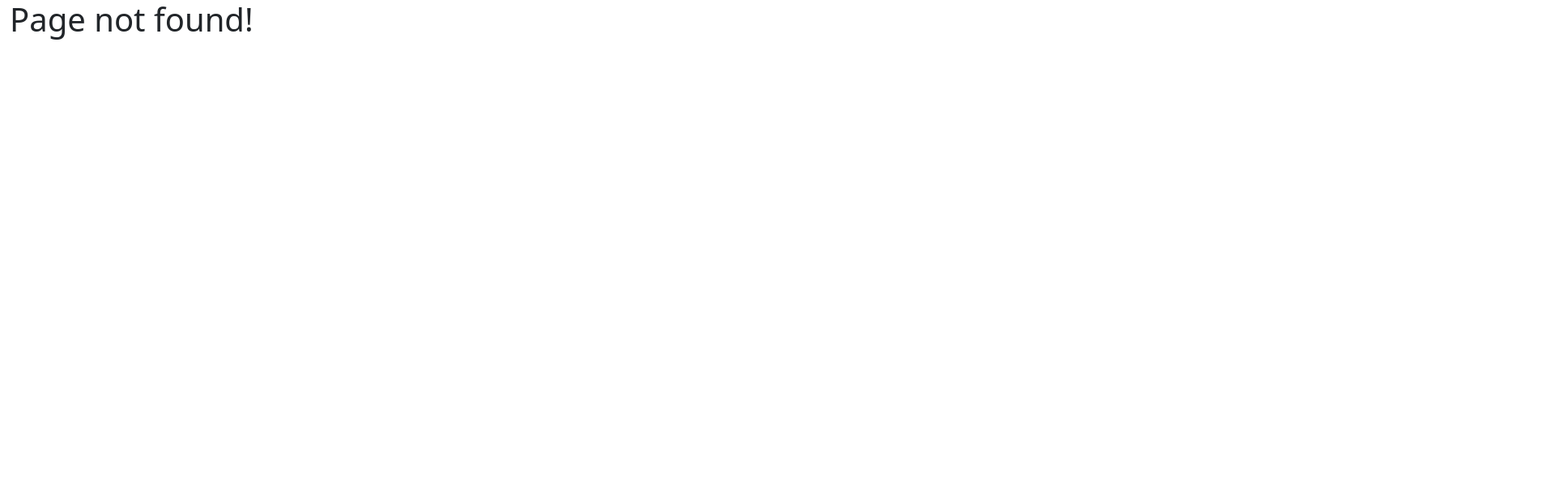
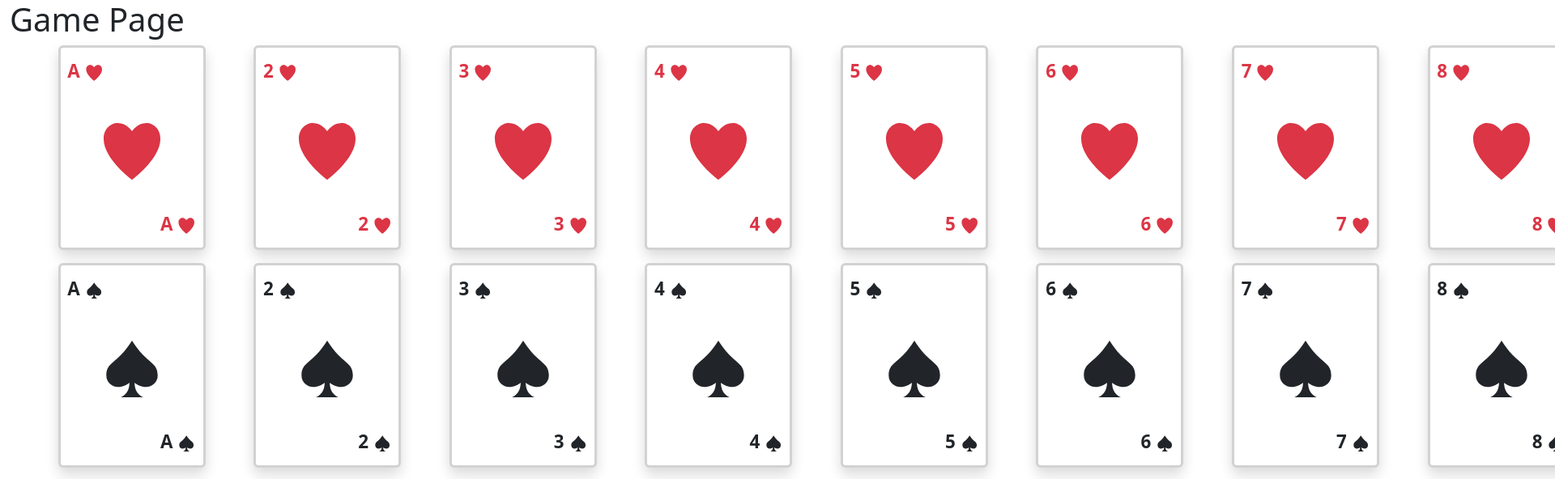
Before and after one commit to Issator/poker_client, a React (Create React App) app: page /game in a window 1280 px wide. Before the commit this address had no page. Shown: the top 592 px of the page at 81% size, 1920 px wide, since content can reach past the window. Built offline with nearby package versions, Linux system fonts and the light colour scheme.

Commit message:
create cards

```diff
--- a/package.json
+++ b/package.json
@@ -9,6 +9,7 @@
     "bootstrap": "^5.3.3",
     "react": "^18.2.0",
     "react-dom": "^18.2.0",
+    "react-icons": "^5.0.1",
     "react-router-dom": "^6.22.3",
     "react-scripts": "5.0.1",
     "sass": "^1.74.1",
--- a/src/App.js
+++ b/src/App.js
@@ -1,6 +1,7 @@
 import { BrowserRouter, Routes, Route } from "react-router-dom";
 import NotFoundPage from "./pages/NotFoundPage";
 import MainPage from "./pages/MainPage"
+import GamePage from "./pages/GamePage";
 
 function App() {
   return (
@@ -8,6 +9,7 @@ function App() {
       <BrowserRouter>
         <Routes>
           <Route path="/" element={<MainPage/>}/>
+          <Route path="/game" element={<GamePage/>}/>
           <Route path="*" element={<NotFoundPage/>}/>
         </Routes>
       </BrowserRouter>
--- /dev/null
+++ b/src/components/Cards/Card.js
@@ -0,0 +1,22 @@
+// ACCEPTED SIGNS:
+// Spades Clubs -> BLACK
+// Hearts Diamonds -> RED
+
+import CardIcon from "./CardIcon"
+
+export default function Card({value, sign, className}){
+
+    const cardColor = (sign == 'H' || sign == 'D') ? 'danger' : 'dark'
+    const icon = CardIcon({sign})
+    return (
+        <div className={`play-card text-${cardColor} shadow ${className}`}>
+            <div className="card-sign card-st">
+                {value} {icon}
+            </div>
+            <h1 className="card-sign display-1 fw-bold">{icon}</h1>
+            <div className="card-sign card-be">
+                {value} {icon}
+            </div>
+        </div>
+    )
+}
--- /dev/null
+++ b/src/components/Cards/CardIcon.js
@@ -0,0 +1,25 @@
+// ACCEPTED SIGNS:
+// Spades Clubs Hearts Diamonds
+
+import { GiClubs, GiDiamonds, GiHearts, GiSpades } from "react-icons/gi";
+
+export default function CardIcon({sign, className}){
+    if(sign == 'S'){
+        return <GiSpades className={className}/>
+    }
+
+    if(sign == 'C'){
+        return <GiClubs className={className}/>
+    }
+
+    if(sign == 'H'){
+        return <GiHearts className={className}/>
+    }
+
+    if(sign == 'D'){
+        return <GiDiamonds className={className}/>
+    }
+
+    return <p className={className}> ? </p>
+
+}
--- /dev/null
+++ b/src/pages/GamePage.js
@@ -0,0 +1,26 @@
+import Card from "../components/Cards/Card";
+
+const array = ['A',2,3,4,5,6,7,8,9,10,'J',"Q","K"]
+
+export default function GamePage(){
+
+    const line = (sign) => {
+        return (
+            <div className="d-flex flex-row justify-content-evenly mb-3" style={{width: '200rem'}}>
+                {array.map(value => {
+                    return <Card value={value} sign={sign}/>
+                })}
+            </div>
+        )
+    }
+
+    return(
+        <>
+        <h1>Game Page</h1>
+        {line("H")}
+        {line("S")}
+        {line("D")}
+        {line("C")}
+        </>
+    )
+}
--- a/src/scss/bootstrap.scss
+++ b/src/scss/bootstrap.scss
@@ -1 +1,28 @@
+.play-card {
+    @extend .card;
+    @extend .border-3;
+    aspect-ratio: 64 / 89;
+    justify-content: center;
+    align-items: center;
+    position: relative;
+    padding: 3rem;
+    font-weight: bold;
+}
+
+.card-st {
+    position: absolute;
+    top: 5%;
+    left: 5%;
+}
+
+.card-sign {
+    font-size: 140%;
+}
+
+.card-be {
+    position: absolute;
+    bottom: 5%;
+    right: 5%;
+}
+
 @import '~bootstrap/scss/bootstrap.scss';
```
Also changed, not shown: 1 other file (tests, documents, lock files or other folders).
